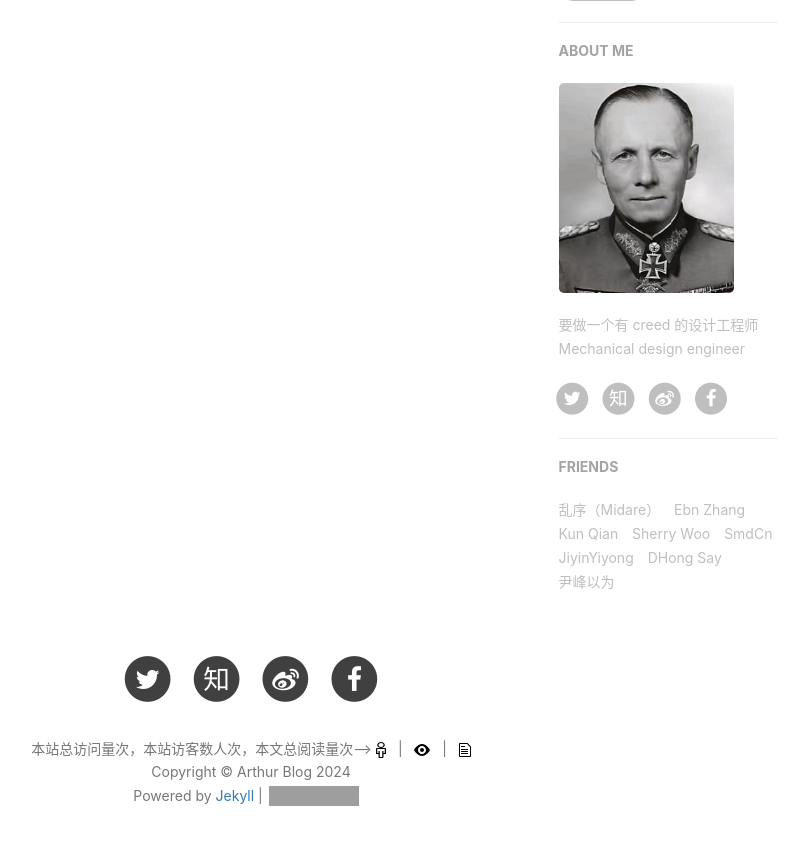
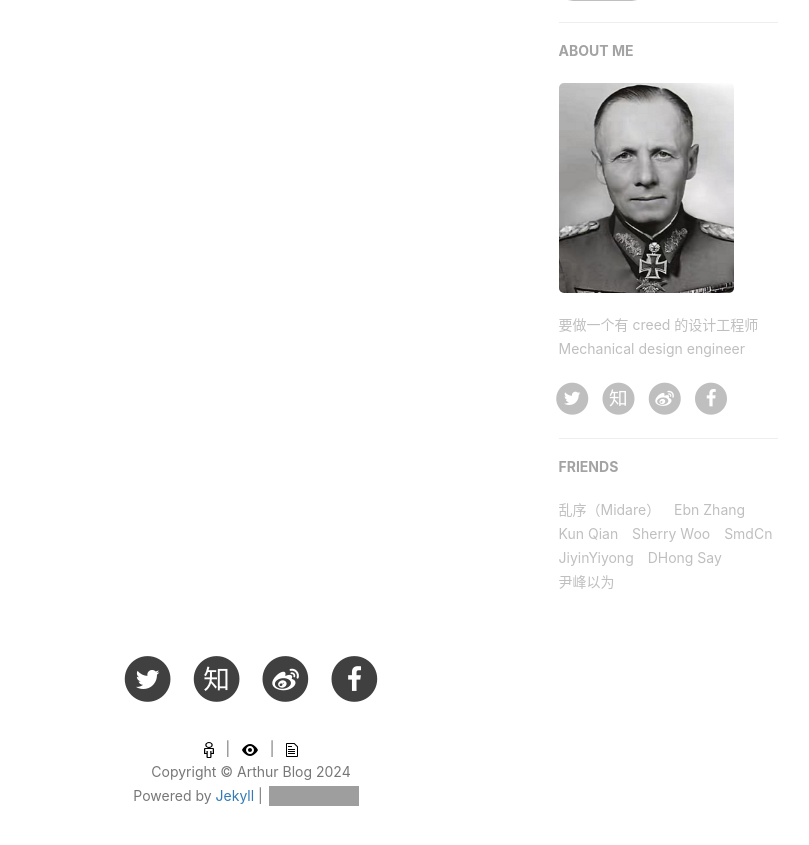
Before and after one commit to ArthurXIII/arthurxiii.github.io, a Jekyll site: the page built from index.html, in a window 1280 px wide and 900 px high, scrolled down 736 px. Shown: the top 845 px of the window, without its empty margins (389-1198 px from the left). Built offline with Jekyll 4.4.1, drawn with Linux system fonts in a browser that asks for light colours; nearby versions of some CDN libraries; comment, search, counter and statistics services are not loaded; grey boxes are pictures that could not be loaded.

Commit message:
Update footer.html

```diff
--- a/_includes/footer.html
+++ b/_includes/footer.html
@@ -7,7 +7,7 @@
                 {% include sns-links.html center=true %}
 
                 <p class="copyright text-muted">
-                     本站总访问量<span id="busuanzi_value_site_pv"></span>次，本站访客数<span id="busuanzi_value_site_uv"></span>人次，本文总阅读量<span id="busuanzi_value_page_pv"></span>次-->
+                     <!--   本站总访问量<span id="busuanzi_value_site_pv"></span>次，本站访客数<span id="busuanzi_value_site_uv"></span>人次，本文总阅读量<span id="busuanzi_value_page_pv"></span>次-->
                     <span class="site-uv" title="总点击人数">
                     <img src="/img/vendor/person.svg" width="10" height="16">
                     <span class="busuanzi-value" id="busuanzi_value_site_uv"></span></span>
```
